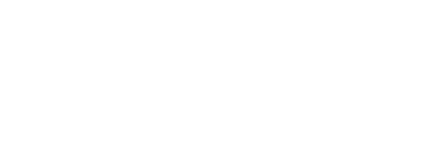
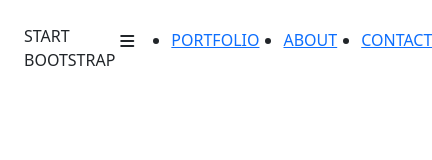
Before and after one commit to PiersilvioPellegrini/html-css-bootstrap-freelancer, a plain HTML site: page index.html in a window 390 px wide. Shown: the whole page, 432 px wide, since content can reach past the window. Drawn offline with nearby package versions, Linux system fonts and the light colour scheme.

Commit message:
added navbar

```diff
--- a/index.html
+++ b/index.html
@@ -11,9 +11,44 @@
 
     <link rel="stylesheet" href="https://cdn.jsdelivr.net/npm/bootstrap@5.2.2/dist/css/bootstrap.min.css">
     <link rel="stylesheet" href="css/style.css">
+    <link rel="stylesheet" href="https://cdnjs.cloudflare.com/ajax/libs/font-awesome/6.2.0/css/all.min.css"
+        integrity="sha512-xh6O/CkQoPOWDdYTDqeRdPCVd1SpvCA9XXcUnZS2FmJNp1coAFzvtCN9BmamE+4aHK8yyUHUSCcJHgXloTyT2A=="
+        crossorigin="anonymous" referrerpolicy="no-referrer" />
 </head>
 
 <body>
+    <header>
+        <nav>
+            <div class="container d-flex justify-content-between align-items-center p-4">
+
+                <div class="block-left d-flex align-items-center ">
+                    <div> START BOOTSTRAP</div>
+                </div>
+
+
+
+
+                <div class="block-right d-flex">
+                    <div class="burger d-sm-block align-items-center d-md-none ">
+                        <i class=" fa-solid fa-bars border border-1 border-white p-1"></i>
+                    </div>
+
+
+
+                    <ul class="open-burger  d-flex d-xs-none  justify-content-between align-items-center gap-4 ">
+
+                        <li><a href="#">PORTFOLIO</a></li>
+                        <li><a href="#">ABOUT</a></li>
+
+                        <li><a href="#">CONTACT</a></li>
+                    </ul>
+
+                </div>
+            </div>
+        </nav>
+
+        <div class="contaner"></div>
+    </header>
 
 </body>
 
```
